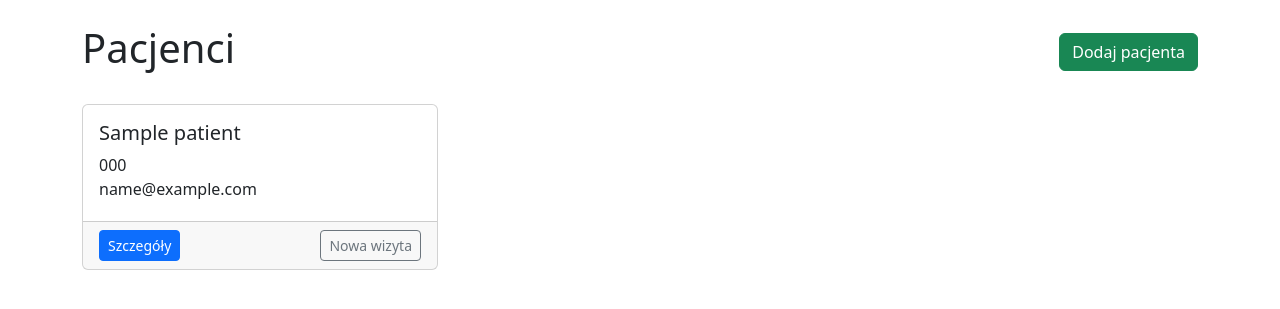
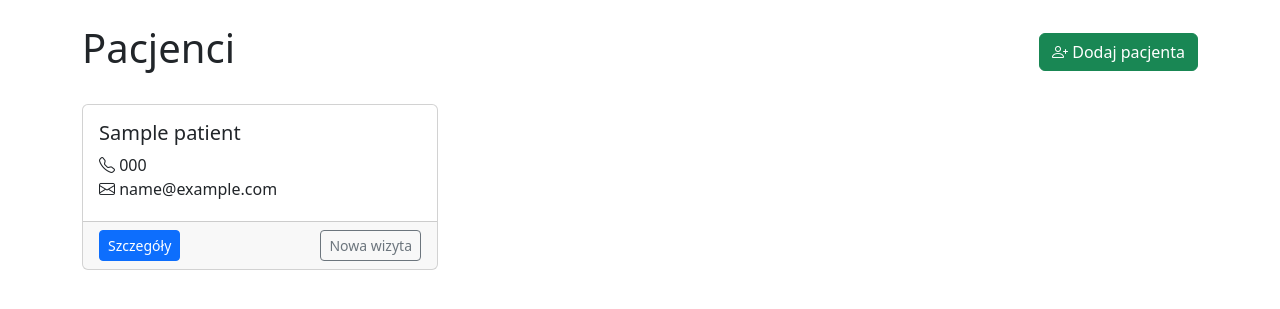
Before and after one commit to dietetykniecodzienny/crm-mvp, a Flask app: page / in a window 1280 px wide. Shown: the top 309 px of the page. Run offline with Flask 3, Linux system fonts and the light colour scheme; the visitor is signed in with stand-in values (Sample User, id 1); tables that the repository leaves empty hold one stand-in row (values such as "Sample post").

Commit message:
Update index.html

```diff
--- a/templates/index.html
+++ b/templates/index.html
@@ -3,6 +3,7 @@
 <head>
   <title>Pacjenci</title>
   <link href="https://cdn.jsdelivr.net/npm/bootstrap@5.3.2/dist/css/bootstrap.min.css" rel="stylesheet">
+  <link rel="stylesheet" href="https://cdn.jsdelivr.net/npm/bootstrap-icons@1.10.5/font/bootstrap-icons.css">
 </head>
 <body class="container py-4">
   <div class="d-flex justify-content-between align-items-center mb-4">
```
